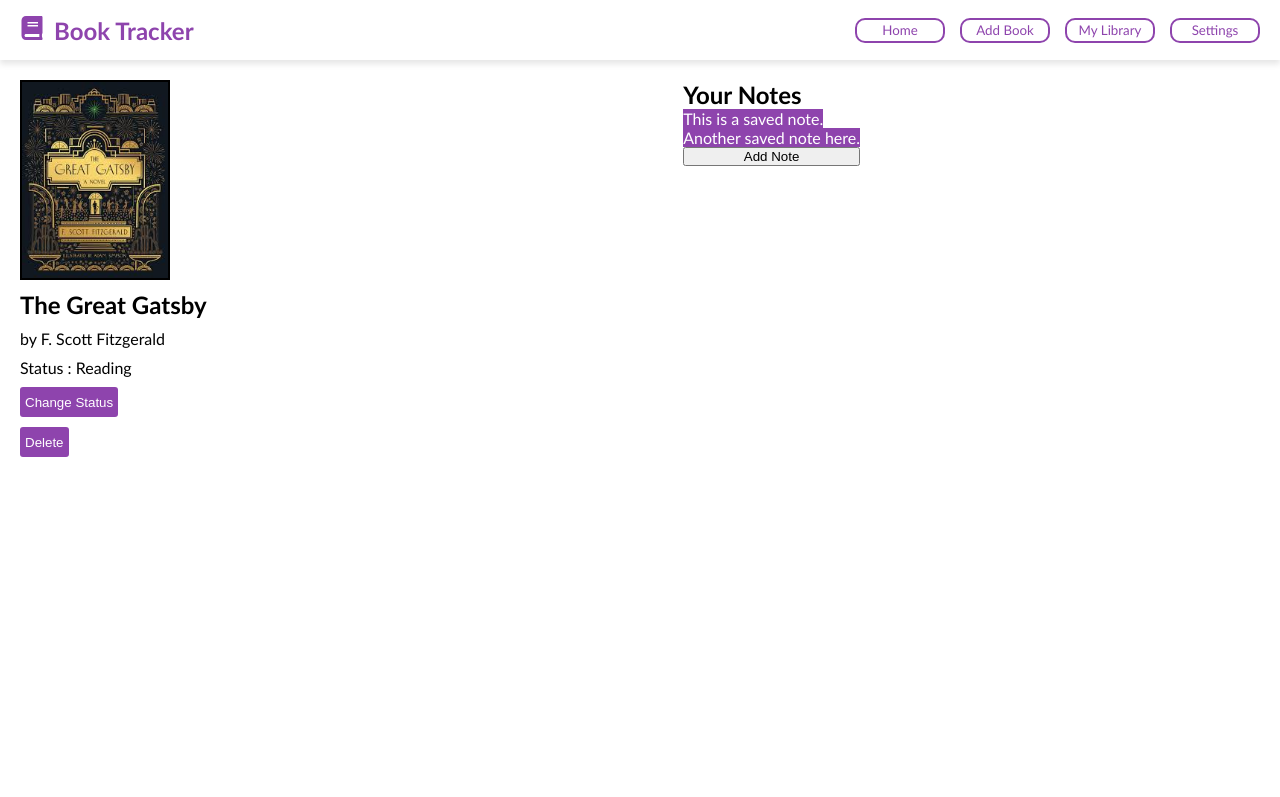
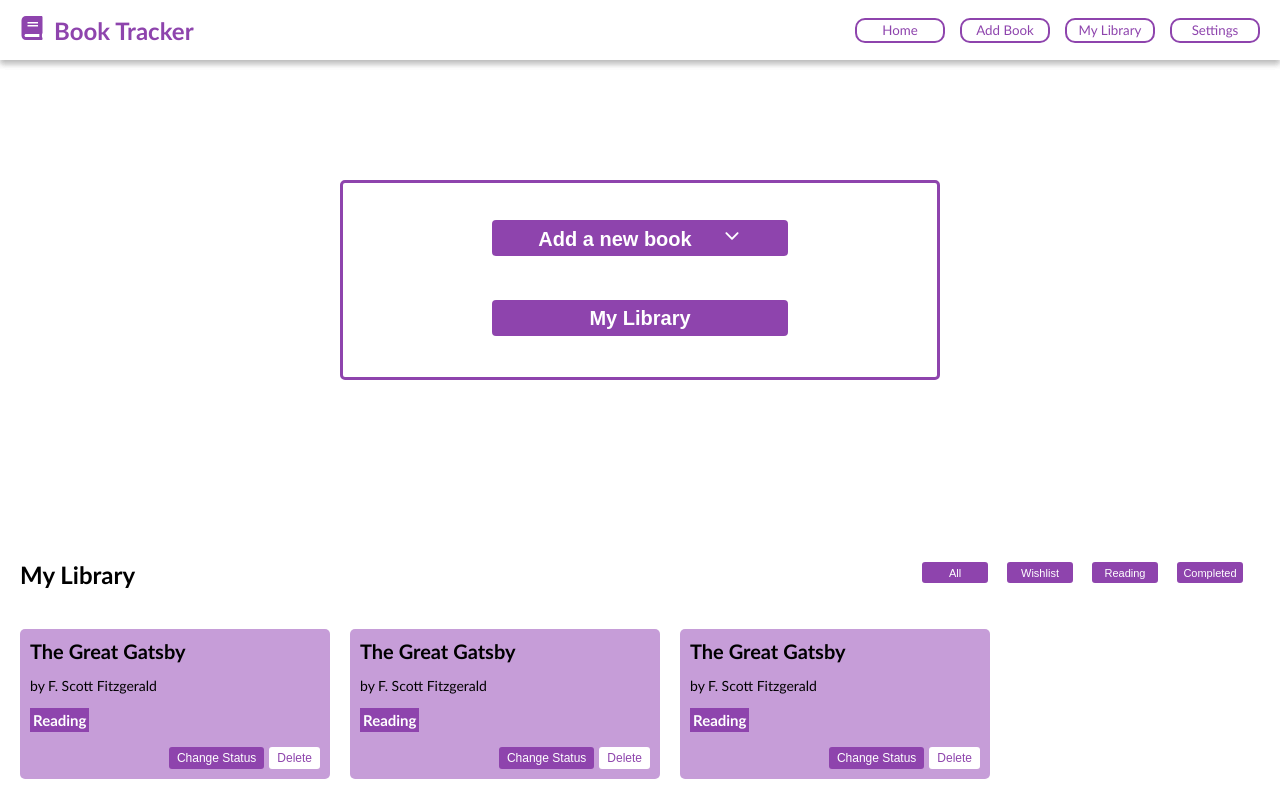
Before and after one commit to MuneebMoosa/Book-Tracker, a React (Vite) app: page / in a window 1280 px wide. Shown: the top 797 px of the page. Built offline with nearby package versions, Linux system fonts and the light colour scheme.

Commit message:
the structure changed

```diff
--- a/src/App.jsx
+++ b/src/App.jsx
@@ -1,13 +1,13 @@
 import React from 'react'
 import "./index.css";
-import Home from './HomePage/Home';
-import Library from './LibraryPage/Library';
-import Detail from './DetailsPage/Detail';
+import Home from './Pages/HomePage/Home';
+import Library from './Pages/LibraryPage/Library';
+import Detail from './Pages/DetailsPage/Detail';
 const App = () => {
   return (
     <div>
-      {/* <Home/> */}
-      {/* <Library/> */}
+      <Home/>
+      <Library/>
       <Detail/>
     </div>
   )
--- a/src/DetailsPage/Detail.jsx
+++ b/src/Pages/DetailsPage/Detail.jsx
@@ -1,4 +1,4 @@
-import Navigation from '../Components/Navigation/Navigation'
+import Navigation from '../../Components/Navigation/Navigation'
 import './Detail.css'
 const Detail = () => {
   return (
--- a/src/LibraryPage/Library.jsx
+++ b/src/Pages/LibraryPage/Library.jsx
@@ -1,5 +1,5 @@
-import Navigation from '../Components/Navigation/Navigation'
-import Card from '../Components/Cards/Card'
+import Navigation from '../../Components/Navigation/Navigation'
+import Card from '../../Components/Cards/Card'
 import "./Library.css"
 
 const Library = () => {
```
Also changed, not shown: src/Pages/DetailsPage/Detail.css (renamed from src/DetailsPage/Detail.css), src/Pages/HomePage/Home.css (renamed from src/HomePage/Home.css), src/Pages/HomePage/Home.jsx (renamed from src/HomePage/Home.jsx), src/Pages/LibraryPage/Library.css (renamed from src/LibraryPage/Library.css).
